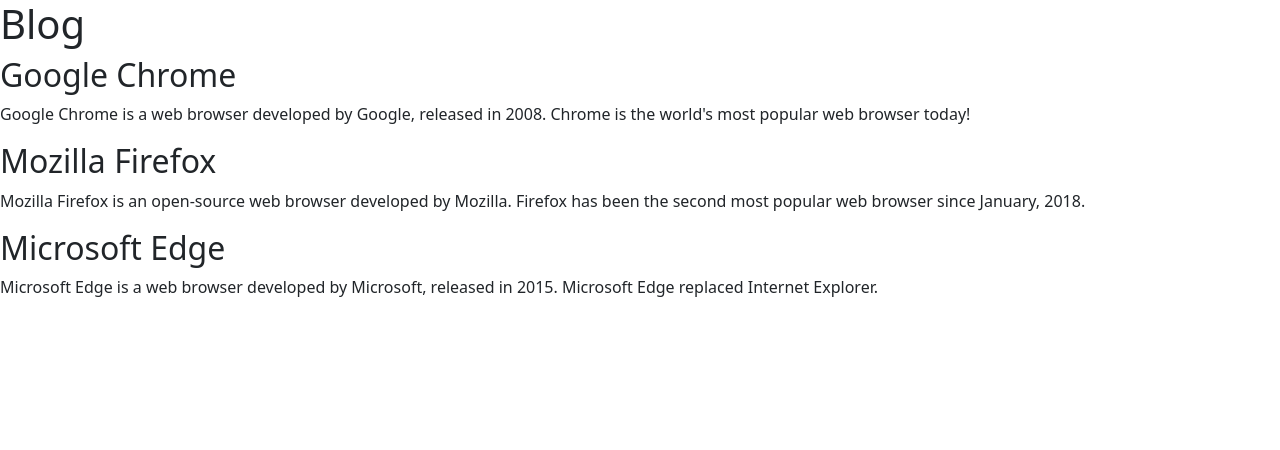
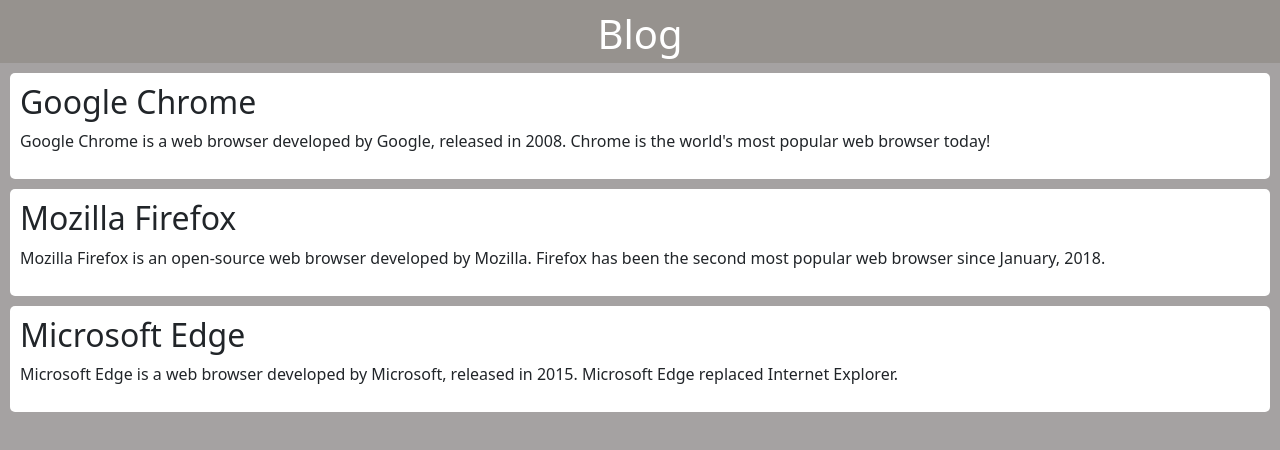
Before and after one commit to Edu-Quirino/projeto-04, a plain HTML site: page index.html in a window 1280 px wide. Drawn offline with nearby package versions, Linux system fonts and the light colour scheme.

Commit message:
atualização style

```diff
--- a/index.html
+++ b/index.html
@@ -16,7 +16,7 @@
 </head>
 
 <body>
-  <header>
+  <header class="header">
     <h1>Blog</h1>
   </header>
 
--- a/script.js
+++ b/script.js
@@ -21,7 +21,7 @@
     console.log(postData);
 
     const article = document.createElement("article");
-    article.classList.add("article");
+    article.classList.add("article");//adiciona classe ao CSS
 
     const title = document.createElement("h2");
     const titleText = document.createTextNode(postData.title);
--- a/style.css
+++ b/style.css
@@ -0,0 +1,24 @@
+*{
+    margin: 0;
+    padding: 0;
+}
+body{
+    background: rgba(71, 65, 65, 0.487);
+}
+.header{
+background: rgba(88, 79, 59, 0.193);
+color: white;
+padding: 10px;
+}
+.header h1{
+    width: 100%;
+    height: 35px;
+    text-align: center;
+}
+.article{
+    background: white;
+    padding: 10px;
+    margin: 10px;
+    border-radius: 5px;
+
+}
```
